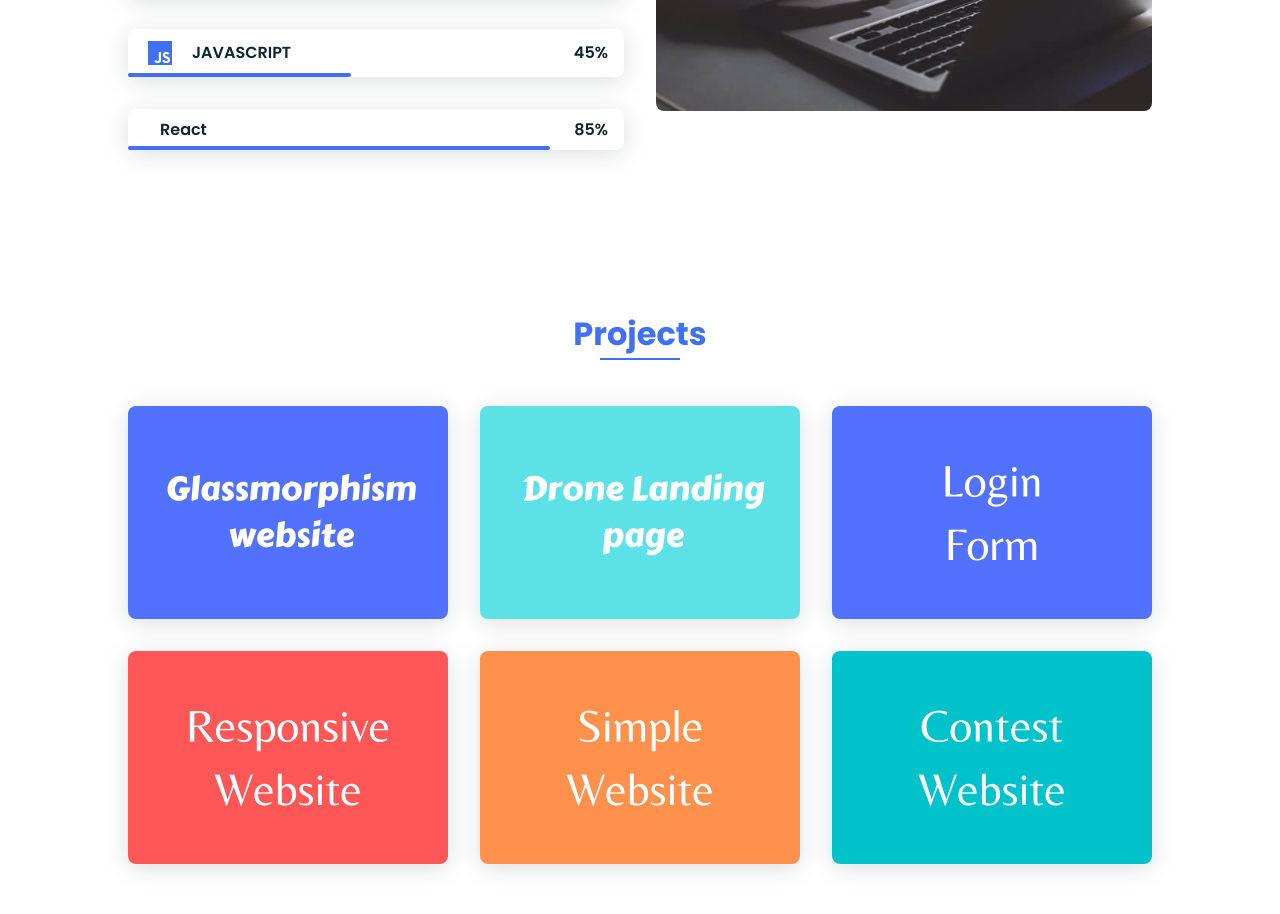
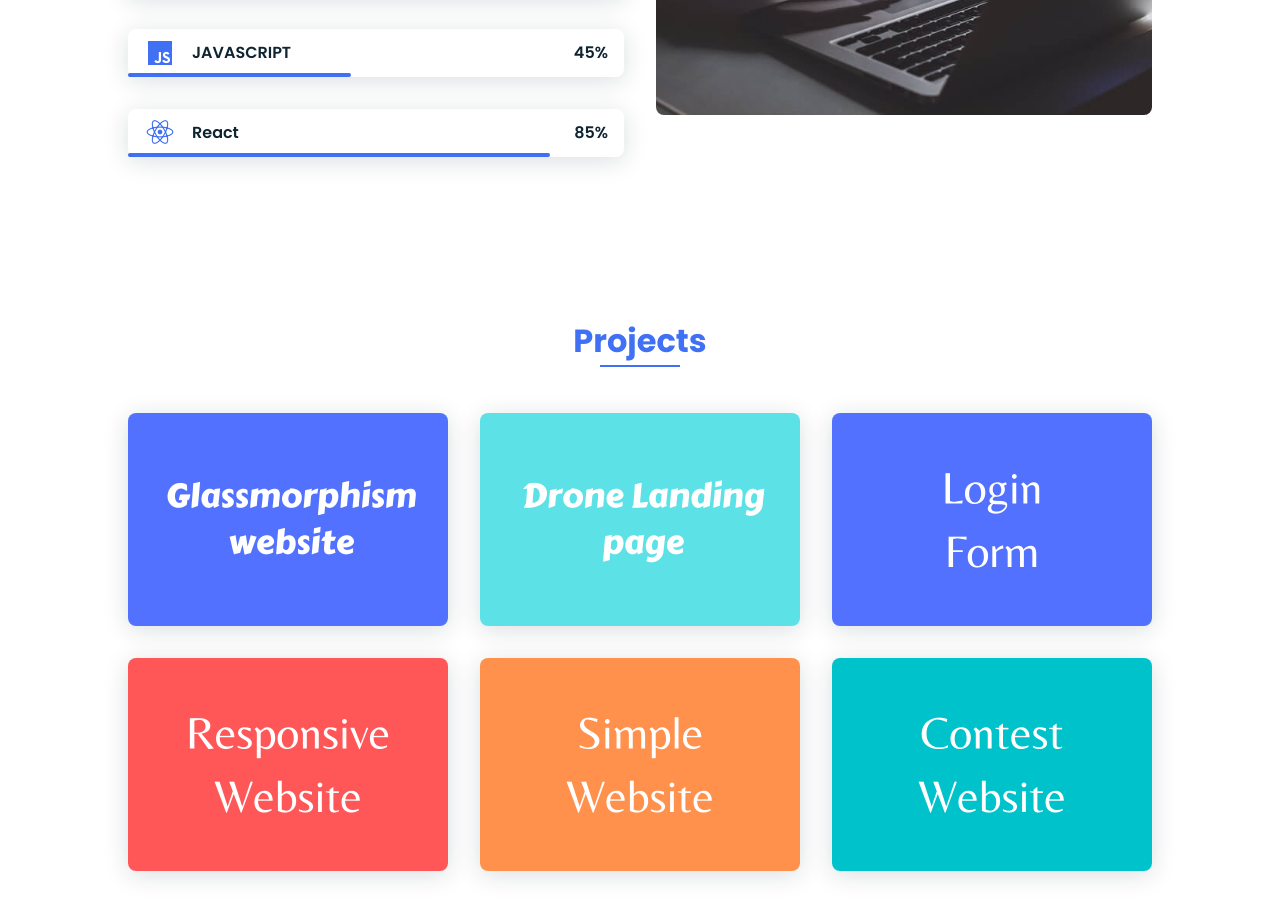
Before and after one commit to Mohit-Vaswani/Mohit_vaswani, a plain HTML site: page index.html in a window 1280 px wide. Shown: the part 1863-2777 px from the top of the page. Drawn offline with nearby package versions, Linux system fonts and the light colour scheme.

Commit message:
Update index.html

```diff
--- a/index.html
+++ b/index.html
@@ -122,7 +122,7 @@ I have strong grip on HTML5, CSS3, Bootstrap, Photoshop, Frontend-Tools and PSD2
                     </div>
                     <div class="skills__data">
                         <div class="skills__names">
-                            <i class='bx bxs-react skills__icon'></i>
+                            <i class='bx bxl-react skills__icon'></i>
                             <span class="skills__name">React</span>
                         </div>
                         <div class="skills__bar skills__ux">
```
